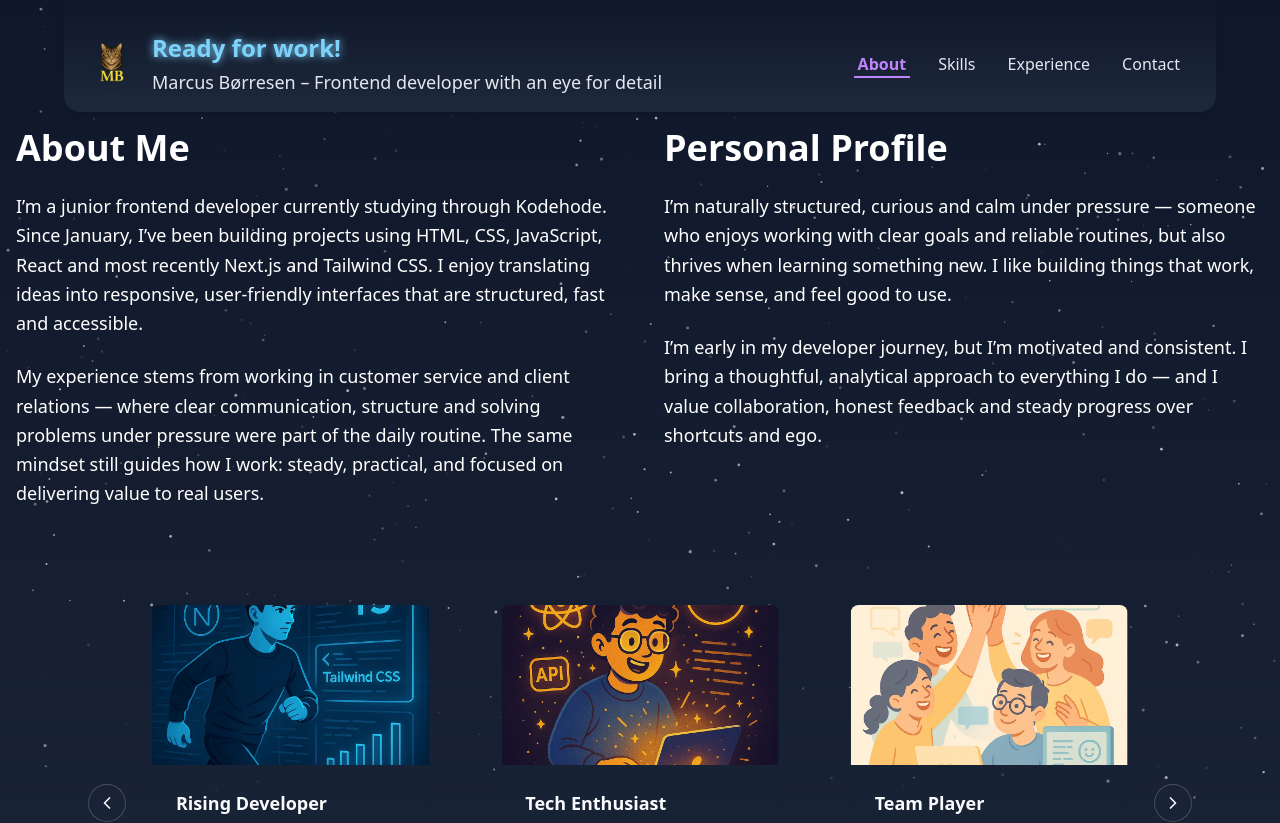
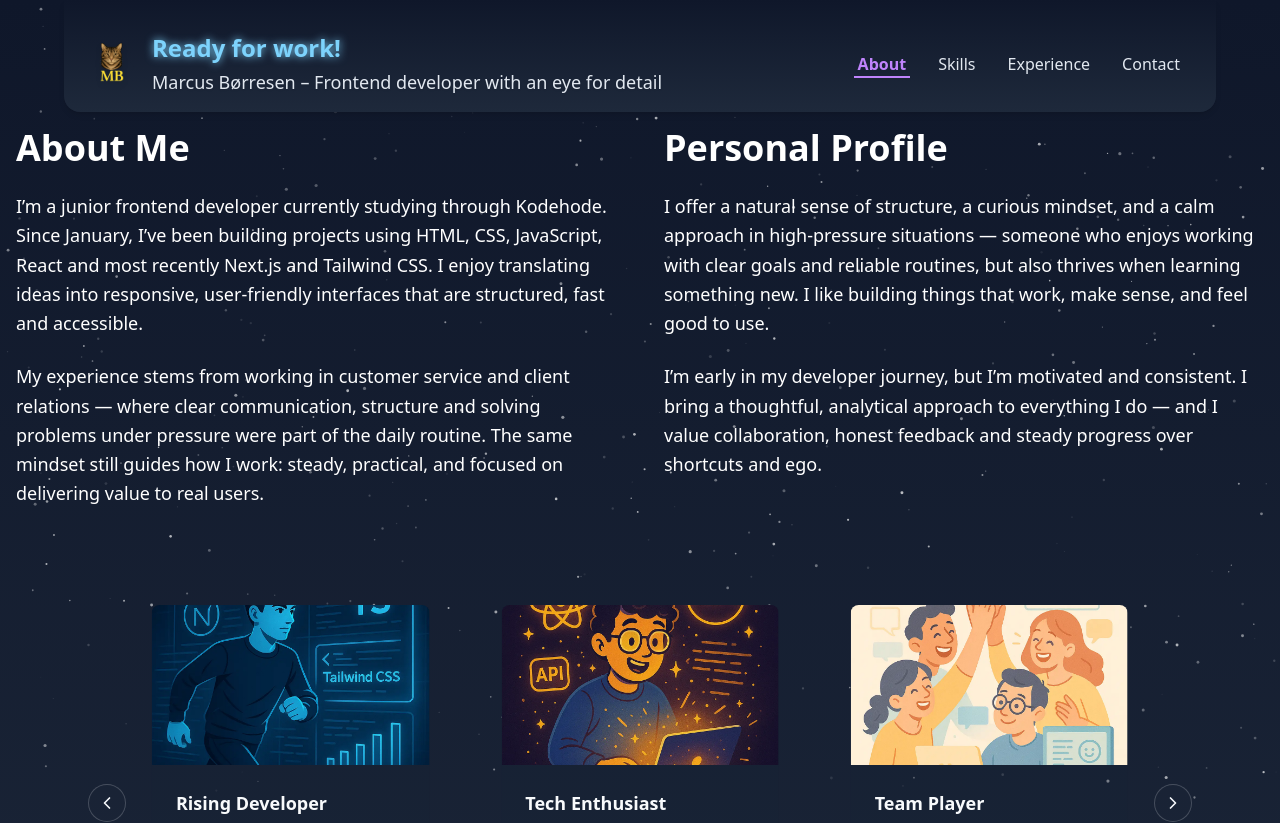
Before and after one commit to Marcus-Kodehode/my-awesome-cv, a Next.js app: page /about in a window 1280 px wide. Shown: the top 823 px of the page. Built offline with nearby package versions, Linux system fonts and the light colour scheme.

Commit message:
made the code worse in a better way

```diff
--- a/src/app/about/components/About.jsx
+++ b/src/app/about/components/About.jsx
@@ -34,7 +34,7 @@ export default function About() {
           <div className="space-y-6">
             <h2 className="text-4xl font-bold">Personal Profile</h2>
             <p className="text-lg leading-relaxed">
-              I’m naturally structured, curious and calm under pressure — someone who enjoys working with clear goals and reliable routines, but also thrives when learning something new. I like building things that work, make sense, and feel good to use.
+              I offer a natural sense of structure, a curious mindset, and a calm approach in high-pressure situations — someone who enjoys working with clear goals and reliable routines, but also thrives when learning something new. I like building things that work, make sense, and feel good to use.
             </p>
             <p className="text-lg leading-relaxed">
               I’m early in my developer journey, but I’m motivated and consistent. I bring a thoughtful, analytical approach to everything I do — and I value collaboration, honest feedback and steady progress over shortcuts and ego.
```
